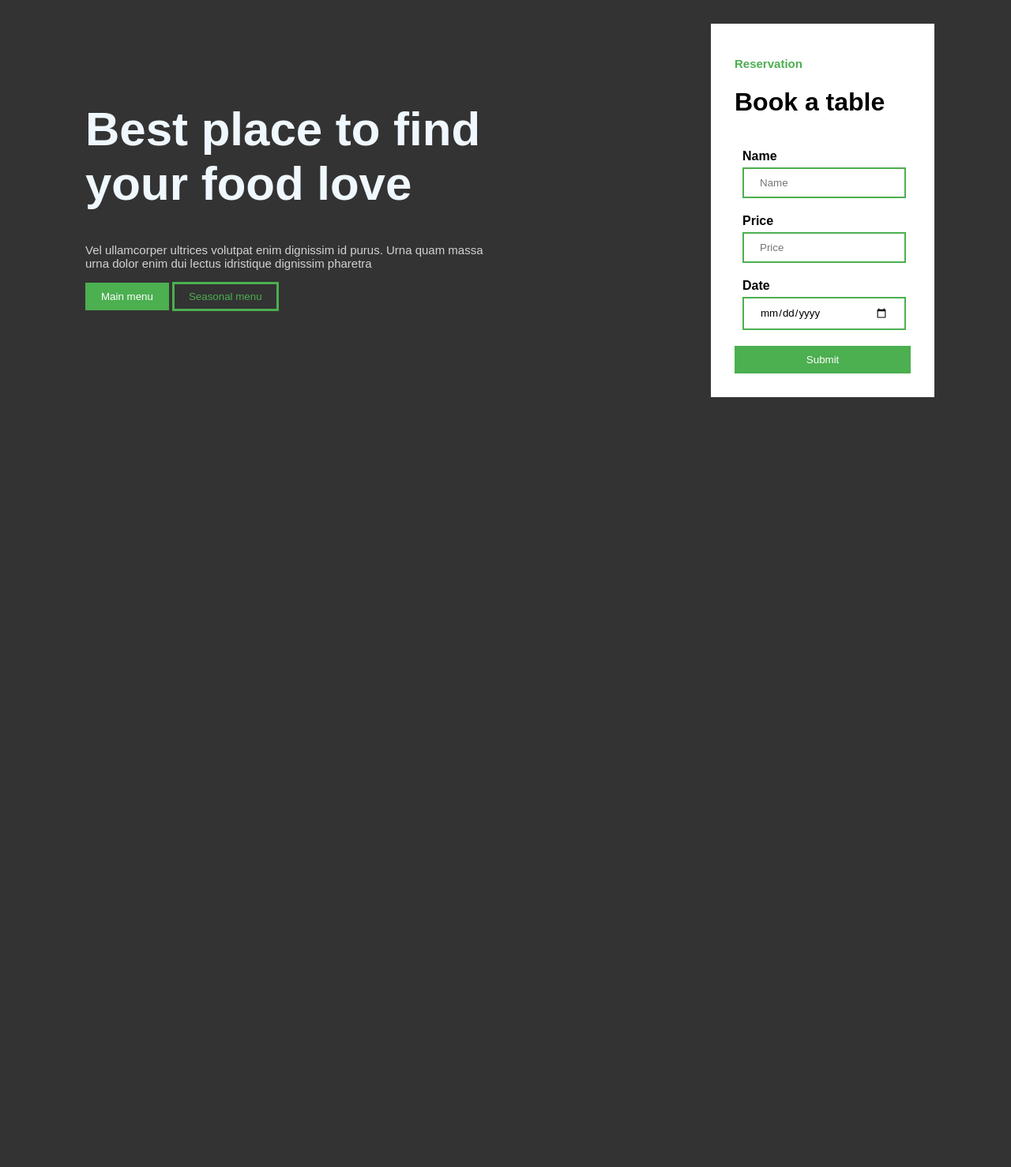
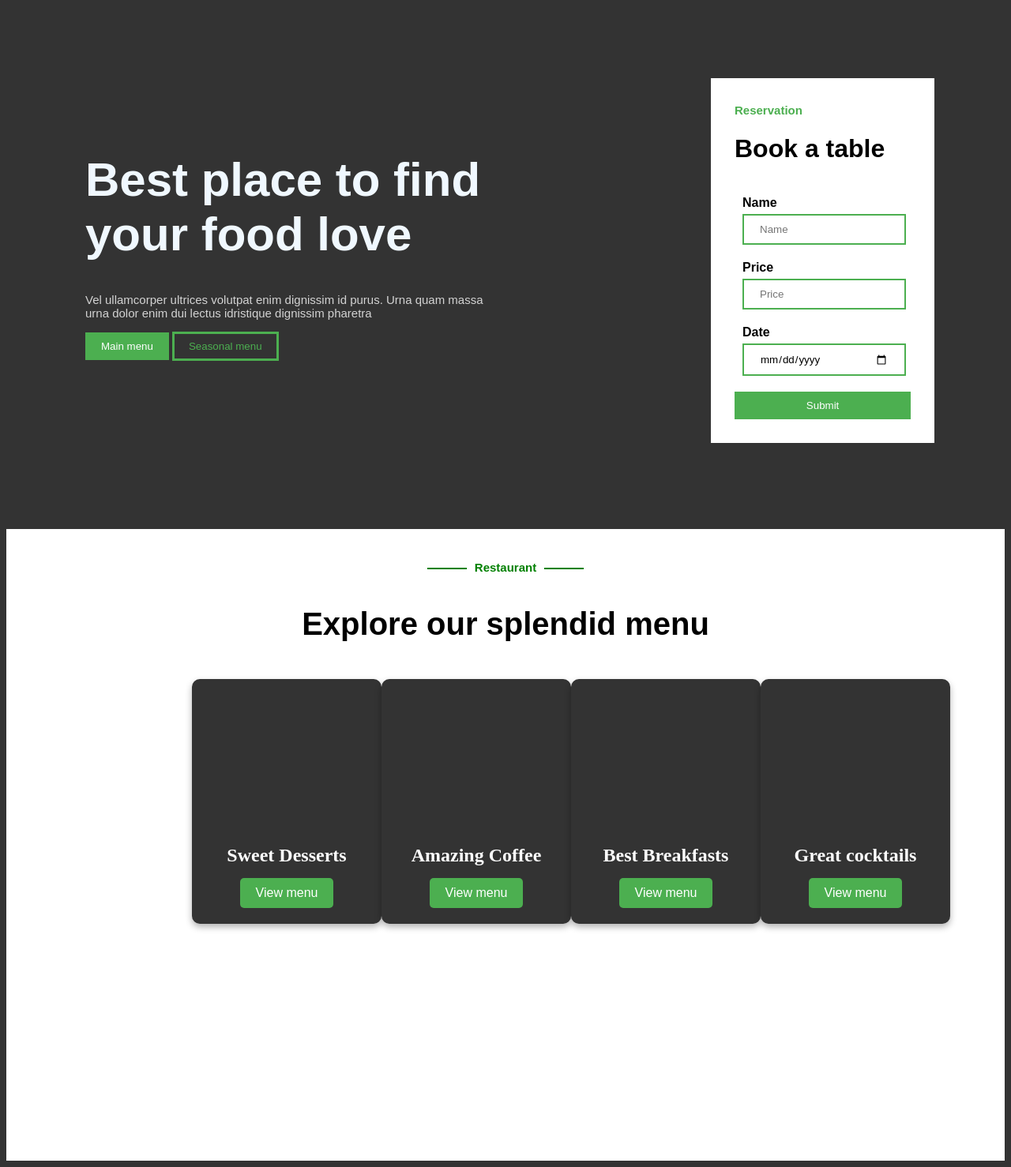
Before and after one commit to AkerFer/SushiSite, a Django app: template backend/app/sushi/templates/landing_page.html in a window 1280 px wide. Shown: the part 103-1581 px from the top of the page at 79% size. Before the commit the page ends 606 px from the top, so only its background shows below. Run offline with Django 5.2, Linux system fonts and the light colour scheme; the template is opened without the code that fills it, so the values that code supplies are empty; parts of the project's set-up code (start-up, migrations or seed data) failed here and were passed over.

Commit message:
menu_mini_cards

```diff
--- a/backend/app/sushi/templates/hello_page.html
+++ b/backend/app/sushi/templates/hello_page.html
@@ -8,6 +8,7 @@
         gap: 20px;
         justify-content: center;
         align-items: center;
+        height: 75vh;
     }
     .first-container{
         padding-left: 100px;
@@ -46,7 +47,8 @@
         padding: 30px;
         background-color: #ffffff;
         width: 60%;
-        height: 80%;
+        height: 100%;
+        padding-top: 20px;
     }
     .second-container .create-menu .headers{
         font-family: sans-serif;
@@ -76,6 +78,7 @@
         font-family: sans-serif;
         cursor: pointer;
         padding-top: 10px;
+        background-color: #ffffff;
     }
     .second-container .create-menu .submit_btn{
         background-color: #4CAF50;
--- a/backend/app/sushi/templates/landing_page.html
+++ b/backend/app/sushi/templates/landing_page.html
@@ -6,4 +6,5 @@
 
 {%block content %}
 {% include 'hello_page.html' %}
+{% include 'menucards.html' %}
 {% endblock content %}
--- /dev/null
+++ b/backend/app/sushi/templates/menucards.html
@@ -0,0 +1,125 @@
+{% load static %}
+
+<style>
+    .menucard-sushi {
+        height: 100vh;
+        background-color: white;
+        margin: 0;
+    }
+
+    .titles_h1 h1{
+        text-align: center;
+        font-size: 40px;
+        font-family: sans-serif;
+        padding-bottom: 20px;
+    }
+
+    .titles_h3 {
+        text-align: center;
+        margin: 40px 0;
+    }
+
+    .titles_h3 h3 {
+        display: inline-block;
+        position: relative;
+        margin: 0;
+        padding: 0 10px;
+        font-size: 15px;
+        padding-top: 40px;
+        font-family: sans-serif;
+        color: green;
+    }
+
+    .titles_h3 h3::before,
+    .titles_h3 h3::after {
+        content: "";
+        display: inline-block;
+        width: 50px;
+        border-bottom: 2px solid green;
+        vertical-align: middle;
+        margin: 0 10px;
+        }
+
+    .cards-wrapper {
+        display:grid;
+        grid-template-columns: 1fr 1fr 1fr 1fr;
+        gap: 0px;
+        width: 70%;
+        padding-left: 235px;
+    }
+
+    .cardsmini {
+        position: relative;
+        width: 200px;
+        height: 270px;
+        background-color: #333;
+        box-shadow: 0 4px 8px rgba(0, 0, 0, 0.3);
+        border-radius: 10px;
+        overflow: hidden;
+        display: flex;
+        justify-content: center;
+        align-items: flex-end;
+        padding: 20px;
+        text-align: center;
+        color: white;
+    }
+
+    .cardsmini h2 {
+        margin: 0;
+        font-size: 24px;
+    }
+
+    .cardsmini button {
+        margin-top: 15px;
+        padding: 10px 20px;
+        font-size: 16px;
+        color: white;
+        background-color: #4CAF50;
+        border: none;
+        border-radius: 5px;
+        cursor: pointer;
+        transition: transform 0.3s ease;
+    }
+
+    .cardsmini button:hover {
+        transform: translateY(-5px);
+    }
+</style>
+
+<div class="menucard-sushi">
+    <div class="titles_h3">
+        <h3>Restaurant</h3>
+    </div>
+    <div class="titles_h1">
+      <h1>Explore our splendid menu</h1>
+    <div>
+    <div class="cards-wrapper">
+    <div class="cardsmini">
+            <div>
+                <h2>Sweet Desserts</h2>
+                <button>View menu</button>
+            </div>
+    </div>
+
+    <div class="cardsmini">
+        <div>
+            <h2>Amazing Coffee</h2>
+            <button>View menu</button>
+        </div>
+    </div>
+
+    <div class="cardsmini">
+        <div>
+            <h2>Best Breakfasts</h2>
+            <button>View menu</button>
+        </div>
+    </div>
+
+    <div class="cardsmini">
+        <div>
+            <h2>Great cocktails</h2>
+            <button>View menu</button>
+        </div>
+    </div>
+    <div>
+</div>
--- a/backend/app/templates/base.html
+++ b/backend/app/templates/base.html
@@ -11,7 +11,7 @@
      {% block css %}{% endblock %}
 
   </head>
-  <body style='background-color: #333;'>
+  <body style="background-color: #333;">
 
     <header>
     {% include 'navbar.html'%}
```
Also changed, not shown: backend/app/static/images/cardsmini.png (added).
